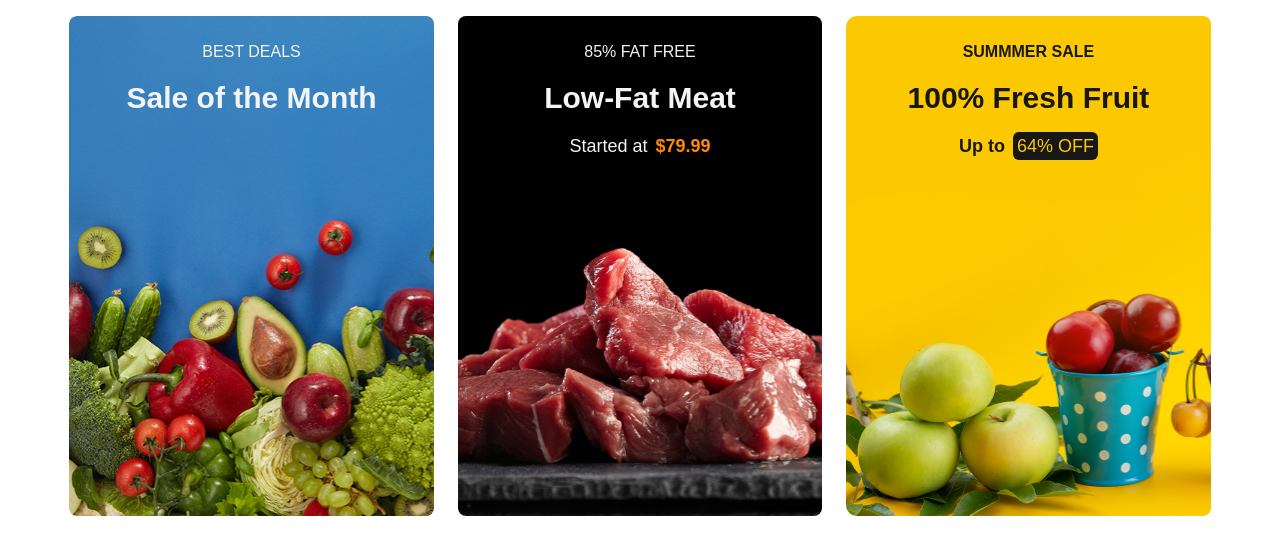
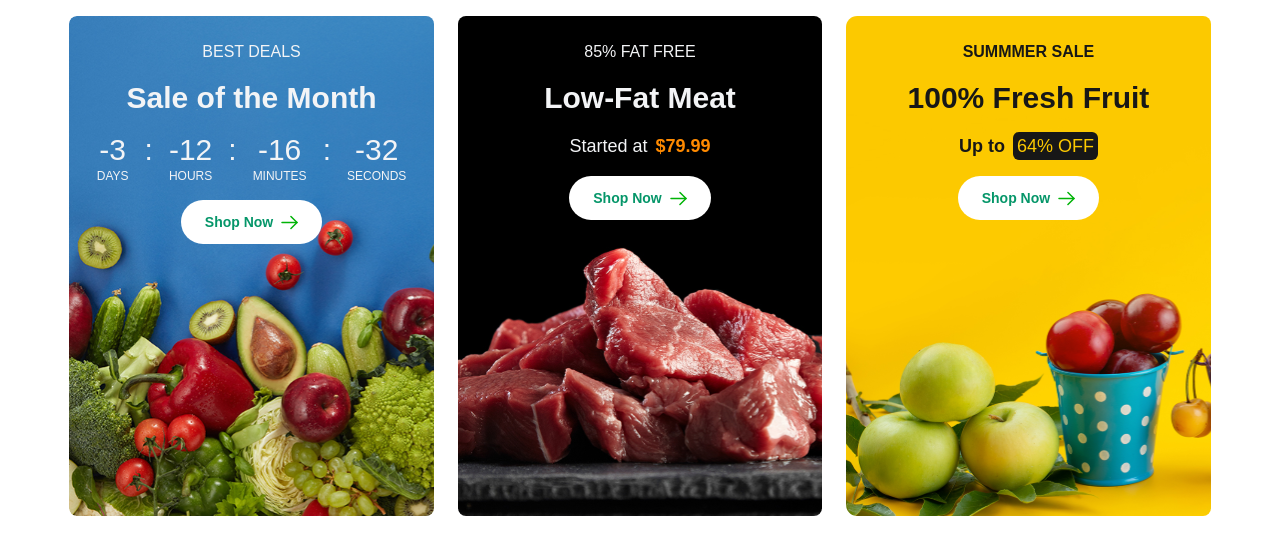
Before and after one commit to AshiqueHussain00/Organic-eCommerce-Shop-Website, a React (Vite) app: page / in a window 1280 px wide. Shown: the top 554 px of the page. Built offline with nearby package versions, Linux system fonts and the light colour scheme.

Commit message:
Banner Component Desktop

```diff
--- a/src/component/home3/Banner.jsx
+++ b/src/component/home3/Banner.jsx
@@ -1,15 +1,63 @@
-import React from 'react'
-import {BannerData} from '../../data/home3/BannerData'
+import React, { useState, useEffect } from 'react'
+import arrow from '../../assets/home3/Arrow.svg'
+import { BannerData } from '../../data/home3/BannerData'
 
 function Banner() {
+
+    const [days, setDays] = useState('00');
+    const [hours, setHours] = useState('00');
+    const [minutes, setMinutes] = useState('00');
+    const [seconds, setSeconds] = useState('00');
+
+    const deadline = "September, 11, 2024";
+
+    const getTime = () => {
+        const time = Date.parse(deadline) - Date.now();
+
+        setDays(String(Math.floor(time / (1000 * 60 * 60 * 24))).padStart(2, '0'));
+        setHours(String(Math.floor((time / (1000 * 60 * 60)) % 24)).padStart(2, '0'));
+        setMinutes(String(Math.floor((time / 1000 / 60) % 60)).padStart(2, '0'));
+        setSeconds(String(Math.floor((time / 1000) % 60)).padStart(2, '0'));
+    };
+    useEffect(() => {
+        const interval = setInterval(() => getTime(deadline), 1000);
+
+        return () => clearInterval(interval);
+    }, []);
     return (
         <section>
             <div className="w-10/12 xmd:w-11/12 mx-auto bg-white-100">
                 <ul className="flex flex-row items-center justify-center gap-6 p-4">
                     {BannerData.map((item) => (
-                    <li key={item.id} style={{backgroundImage: `url(${item.image})` , backgroundSize:'cover' , width:'400px' , height:'500px' , borderRadius:'8px'}} className="p-6 flex flex-col gap-4">
+                        <li key={item.id} style={{ backgroundImage: `url(${item.image})`, backgroundSize: 'cover', width: '400px', height: '500px', borderRadius: '8px' }} className="p-6 flex flex-col gap-4">
                             <h3 className={`${item.id !== 3 ? "text-gray-100 font-medium" : "text-black-900 font-semibold"} text-center text-base `}>{item.heading1}</h3>
                             <h3 className={`${item.id !== 3 ? "text-gray-100" : "text-black-900"} text-center text-3xl font-bold`}>{item.heading2}</h3>
+
+                            {item.id === 1 && (
+                                <div className="text-gray-100 text-center">
+                                    <div className="text-3xl font-normal flex justify-center gap-4">
+                                        <div className="flex flex-col items-center">
+                                            <span>{days}</span>
+                                            <span className="text-xs">DAYS</span>
+                                        </div>
+                                        <span>:</span>
+                                        <div className="flex flex-col items-center">
+                                            <span>{hours}</span>
+                                            <span className="text-xs">HOURS</span>
+                                        </div>
+                                        <span>:</span>
+                                        <div className="flex flex-col items-center">
+                                            <span>{minutes}</span>
+                                            <span className="text-xs">MINUTES</span>
+                                        </div>
+                                        <span>:</span>
+                                        <div className="flex flex-col items-center">
+                                            <span>{seconds}</span>
+                                            <span className="text-xs">SECONDS</span>
+                                        </div>
+                                    </div>
+                                </div>
+                            )}
                             {item.id === 2 && (
                                 <h3 className="text-gray-100 text-center text-lg font-medium">{item.heading3_1}<span className="text-warning ml-2 font-semibold">{item.heading3_2}</span></h3>
                             )}
@@ -19,8 +67,8 @@ function Banner() {
                                 <h3 className="text-black-900 text-center text-lg font-semibold">{item.heading3_1}<span className="text-yellow p-1 rounded-md font-medium ml-2 bg-black-900">{item.heading3_2}</span></h3>
                             )}
 
-                        <div>
-                            <button></button>
+                            <div className="flex flex-row items-center justify-center">
+                                <button className="flex items-center text-sm bg-white-100 px-6 py-3 rounded-3xl font-bold text-green-600">Shop Now<span className="ml-2"><img src={arrow} /></span></button>
                             </div>
 
 
```
Also changed, not shown: src/assets/home3/Arrow.svg (added). Lines whose indentation alone changed are shown as unchanged.
